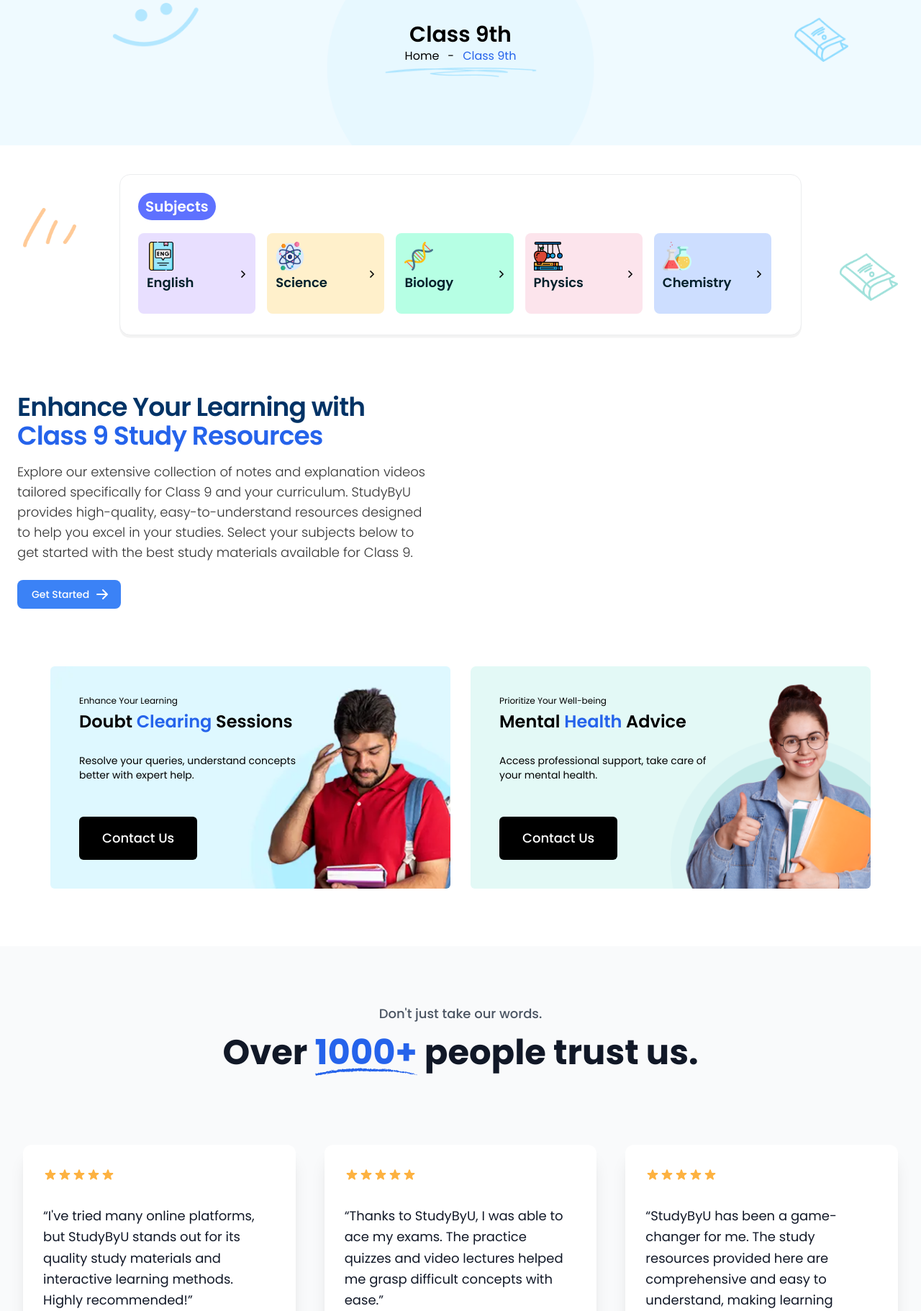
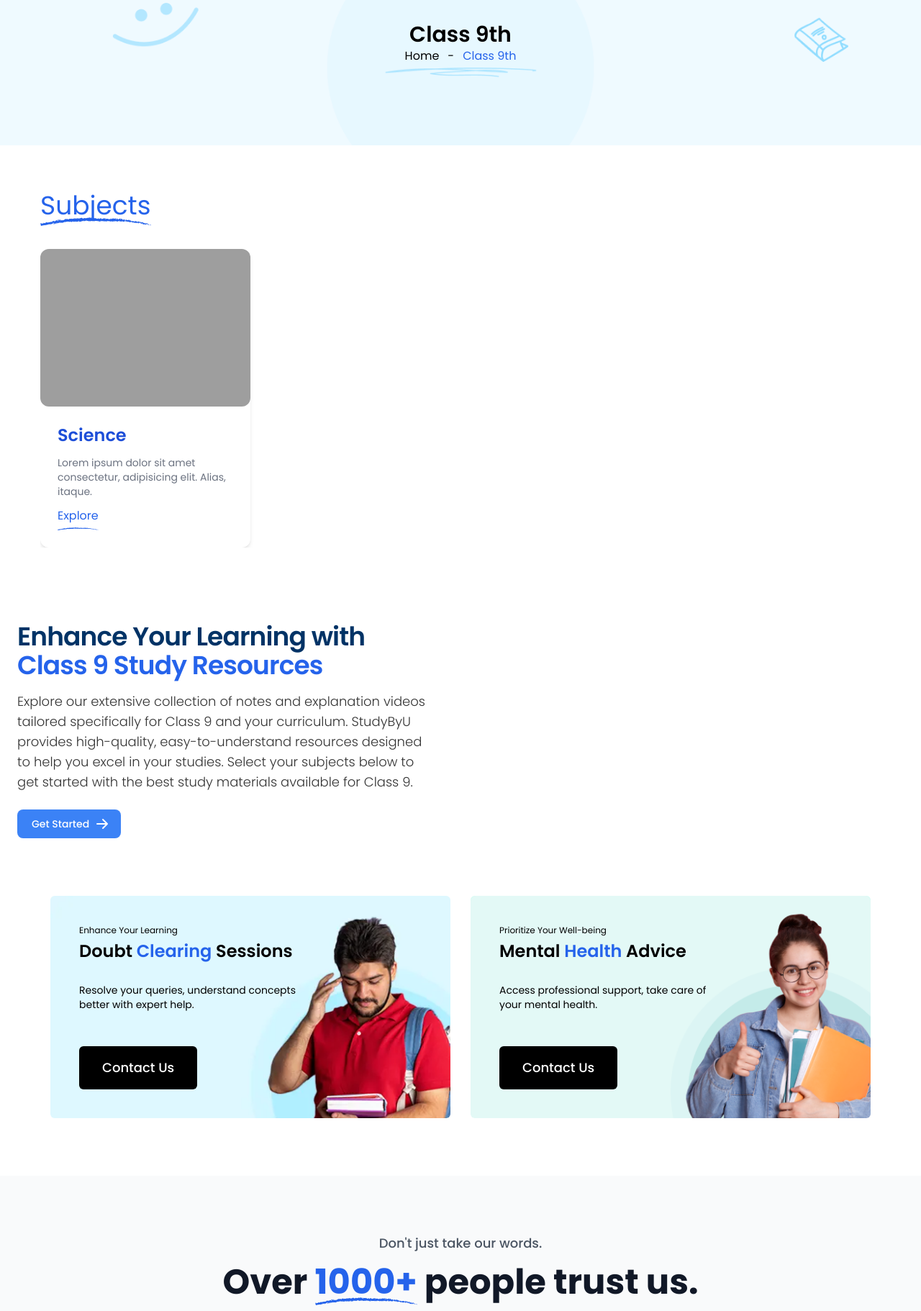
Before and after one commit to AakashMahajan25/StudyByU-MAIN-, a PHP site: page /subjects.php in a window 1280 px wide. Shown: the part 130-1952 px from the top of the page at 72% size. Run offline with PHP 8.4, Linux system fonts and the light colour scheme; some libraries are stand-ins or nearby versions; grey boxes are pictures that could not be loaded.

Commit message:
aos respo

```diff
--- a/css/about1.css
+++ b/css/about1.css
@@ -55,6 +55,7 @@
     font-family: 'Poppins';
     font-size: 16px;
     font-weight: 600;
+
   }
 
   .accordion-button::after {
@@ -70,12 +71,14 @@
     border-radius: 50%;
     background-color: var(--primary-color);
     color: #fff;
+    aspect-ratio: 1 !important;
   }
 
   .accordion-button:not(.collapsed)::after {
     background-image: none;
     line-height: 32px;
     content: '-';
+
   }
 
   .accordion-body {
--- a/css/subjects.css
+++ b/css/subjects.css
@@ -193,7 +193,10 @@ body {
   overflow: hidden; /* Added to ensure the background image doesn't affect the four-element-container's size */
 }
 
-
+.sub-card{
+  min-width: 22vw;
+  box-shadow: 0px 0px 20px 1px rgb(223, 223, 223);
+}
 
 h1 {
   font-size: 36px;
--- a/subjects.php
+++ b/subjects.php
@@ -1,6 +1,6 @@
-
 <!DOCTYPE html>
 <html lang="en">
+
 <head>
     <meta charset="UTF-8">
     <meta name="viewport" content="width=device-width, initial-scale=1.0">
@@ -9,6 +9,8 @@
     <link rel="stylesheet" href="css/subjects.css">
     <link rel="stylesheet" href="https://cdnjs.cloudflare.com/ajax/libs/font-awesome/6.0.0-beta3/css/all.min.css">
     <script src="https://cdn.tailwindcss.com"></script>
+    <link href="https://cdnjs.cloudflare.com/ajax/libs/aos/2.3.4/aos.css" rel="stylesheet">
+
 </head>
 
 <body>
@@ -29,8 +31,8 @@ include('./secondary-navbar.html');
         </div>
     </div>
 
-    <section class="bg-[url('assets/section-bg-14.png')] bg-no-repeat bg-center" style="background-size: 95%;"">
-        <div class="subjects mt-10">
+    <!-- <section class="bg-[url('assets/section-bg-14.png')] bg-no-repeat bg-center" style="background-size: 95%;"">
+        <div class=" subjects mt-10">
         <div class="subjects-heading">Subjects</div>
         <div class="subjects-container">
             <div class="subject-element subject-1">
@@ -71,9 +73,31 @@ include('./secondary-navbar.html');
 
         </div>
         </div>
+    </section> -->
+
+
+
+    <section class="w-[95vw] m-auto rounded-xl p-6 mt-10">
+    <div class="highlight text-4xl">Subjects</div>
+    <div class="flex pt-8 gap-4  overflow-x-scroll">
+
+
+        <div class="rounded-xl w-1/4 min-w-[22vw] shadow-md ">
+            <div><img src="https://img.freepik.com/free-vector/science-laboratory-objects-design_23-2148497351.jpg" alt="" class="rounded-xl"></div>
+            <div class="p-6">
+                <div class="text-2xl font-semibold text-blue-700">Science</div>
+                <div class="text-sm text-gray-500 py-3">Lorem ipsum dolor sit amet consectetur, adipisicing elit. Alias, itaque.</div>
+                <div><button class="highlight">Explore</button></div>
+            </div>
+        </div>
+
+
+    </div>
 </section>
 
-    <section class="container mx-auto my-20">
+
+
+<section class="container mx-auto my-20" data-aos="fade-up">
     <div class="gap-8 items-center px-4 mx-auto max-w-screen-xl xl:gap-16 md:grid md:grid-cols-2 lg:px-6">
         <img class="w-2/3 hidden dark:block mx-auto" src="assets/Book lover-amico.svg" alt="">
         <div class="mt-4 md:mt-0">
@@ -82,7 +106,9 @@ include('./secondary-navbar.html');
 
             <a href="#" class="inline-flex items-center text-white bg-blue-500 hover:bg-blue-600 focus:ring-4 focus:ring-primary-300 font-medium rounded-lg text-sm px-5 py-2.5 text-center dark:focus:ring-primary-900">
                 Get Started
-                    <svg class="ml-2 -mr-1 w-5 h-5" fill="currentColor" viewBox="0 0 20 20" xmlns="http://www.w3.org/2000/svg"><path fill-rule="evenodd" d="M10.293 3.293a1 1 0 011.414 0l6 6a1 1 0 010 1.414l-6 6a1 1 0 01-1.414-1.414L14.586 11H3a1 1 0 110-2h11.586l-4.293-4.293a1 1 0 010-1.414z" clip-rule="evenodd"></path></svg>
+                <svg class="ml-2 -mr-1 w-5 h-5" fill="currentColor" viewBox="0 0 20 20" xmlns="http://www.w3.org/2000/svg">
+                    <path fill-rule="evenodd" d="M10.293 3.293a1 1 0 011.414 0l6 6a1 1 0 010 1.414l-6 6a1 1 0 01-1.414-1.414L14.586 11H3a1 1 0 110-2h11.586l-4.293-4.293a1 1 0 010-1.414z" clip-rule="evenodd"></path>
+                </svg>
             </a>
         </div>
     </div>
@@ -104,9 +130,9 @@ include('./secondary-navbar.html');
     </div> -->
 
     <div class="mt-10 mb-20">
-      <div class="container-custom mx-auto">
+    <div class="container-custom mx-auto" data-aos="fade-up">
         <div class="grid lg:grid-cols-2 grid-cols-1 gap-7">
-          <div class="bg-[url('assets/bg-ins-1.webp')] bg-cover bg-no-repeat p-10 rounded-md">
+            <div class="lg:bg-[url('assets/bg-ins-1.webp')] bg-blue-100 bg-cover bg-no-repeat p-10 rounded-md" data-aos="fade-right">
                 <div class="w-2/3">
                     <div class="text-xs">Enhance Your Learning</div>
                     <div class="text-2xl font-semibold leading-[41px]">
@@ -119,7 +145,7 @@ include('./secondary-navbar.html');
                 </div>
             </div>
 
-          <div class="bg-[url('assets/bg-ins-2.png')] bg-cover bg-no-repeat p-10 rounded-md">
+            <div class="lg:bg-[url('assets/bg-ins-2.png')] bg-teal-100 bg-cover bg-no-repeat p-10 rounded-md" data-aos="fade-left">
                 <div class="w-2/3">
                     <div class="text-xs">Prioritize Your Well-being</div>
                     <div class="text-2xl font-semibold leading-[41px]">
@@ -133,7 +159,6 @@ include('./secondary-navbar.html');
                     <a href="#" class="btn bg-black text-white">Contact Us</a>
                 </div>
             </div>
-
         </div>
     </div>
 </div>
@@ -143,8 +168,8 @@ include('./secondary-navbar.html');
     <div class="px-4 mx-auto max-w-7xl sm:px-6 lg:px-8">
         <div class="flex flex-col items-center">
             <div class="text-center">
-                    <p class="text-lg font-medium text-gray-600 font-pj">Don't just take our words.</p>
-                    <h2 class="mt-4 text-3xl font-bold text-gray-900 sm:text-4xl xl:text-5xl font-pj">Over <span class="highlight">1000+</span> people trust us.</h2>
+                <p class="text-lg font-medium text-gray-600 font-pj" data-aos="fade-up">Don't just take our words.</p>
+                <h2 class="mt-4 text-3xl font-bold text-gray-900 sm:text-4xl xl:text-5xl font-pj" data-aos="fade-up">Over <span class="highlight">1000+</span> people trust us.</h2>
             </div>
 
 
@@ -154,7 +179,7 @@ include('./secondary-navbar.html');
                 </div>
 
                 <div class="relative grid max-w-lg grid-cols-1 gap-6 mx-auto md:max-w-none lg:gap-10 md:grid-cols-3">
-                        <div class="flex flex-col rounded-xl overflow-hidden shadow-xl">
+                    <div class="flex flex-col rounded-xl overflow-hidden shadow-xl" data-aos="fade-right">
                         <div class="flex flex-col justify-between flex-1 p-6 bg-white lg:py-8 lg:px-7">
                             <div class="flex-1">
                                 <div class="flex items-center">
@@ -200,7 +225,7 @@ include('./secondary-navbar.html');
                         </div>
                     </div>
 
-                        <div class="flex flex-col rounded-xl overflow-hidden shadow-xl">
+                    <div class="flex flex-col rounded-xl overflow-hidden shadow-xl" data-aos="fade-right">
                         <div class="flex flex-col justify-between flex-1 p-6 bg-white lg:py-8 lg:px-7">
                             <div class="flex-1">
                                 <div class="flex items-center">
@@ -246,7 +271,7 @@ include('./secondary-navbar.html');
                         </div>
                     </div>
 
-                        <div class="flex flex-col rounded-xl overflow-hidden shadow-xl">
+                    <div class="flex flex-col rounded-xl overflow-hidden shadow-xl" data-aos="fade-right">
                         <div class="flex flex-col justify-between flex-1 p-6 bg-white lg:py-8 lg:px-7">
                             <div class="flex-1">
                                 <div class="flex items-center">
@@ -297,6 +322,14 @@ include('./secondary-navbar.html');
     </div>
   </section>
 
-<?php include('./footer.html');?>
+    <?php include('./footer.html'); ?>
+
+    <!-- Include AOS library script -->
+<script src="https://cdnjs.cloudflare.com/ajax/libs/aos/2.3.4/aos.js"></script>
+<script>
+    // Initialize AOS
+    AOS.init();
+</script>
 </body>
+
 </html>
```
Also changed, not shown: class.php (+12 -6 lines), home.php (+51 -41 lines). Lines whose indentation alone changed are shown as unchanged.
